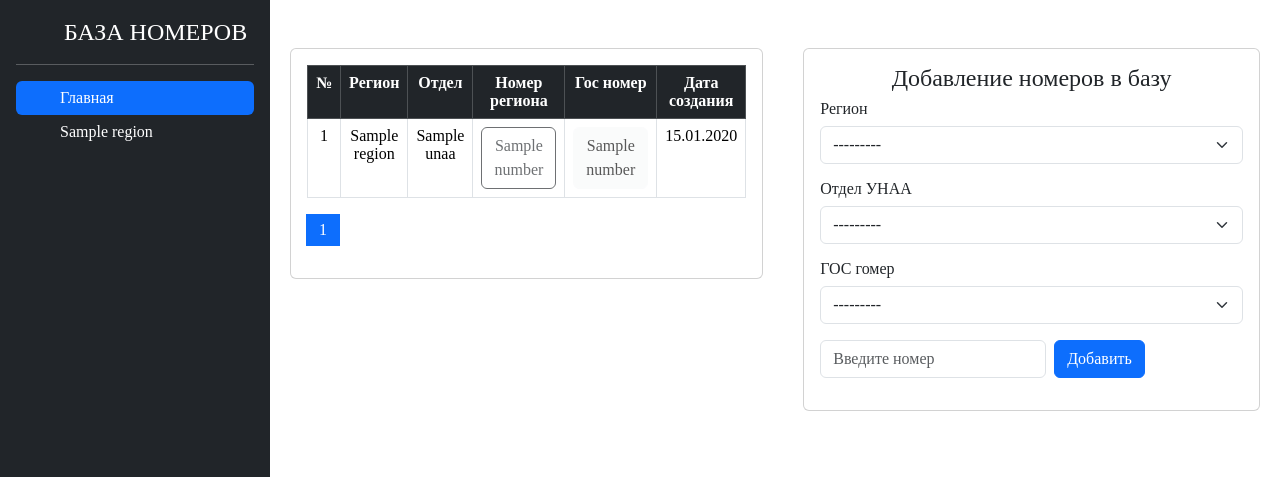
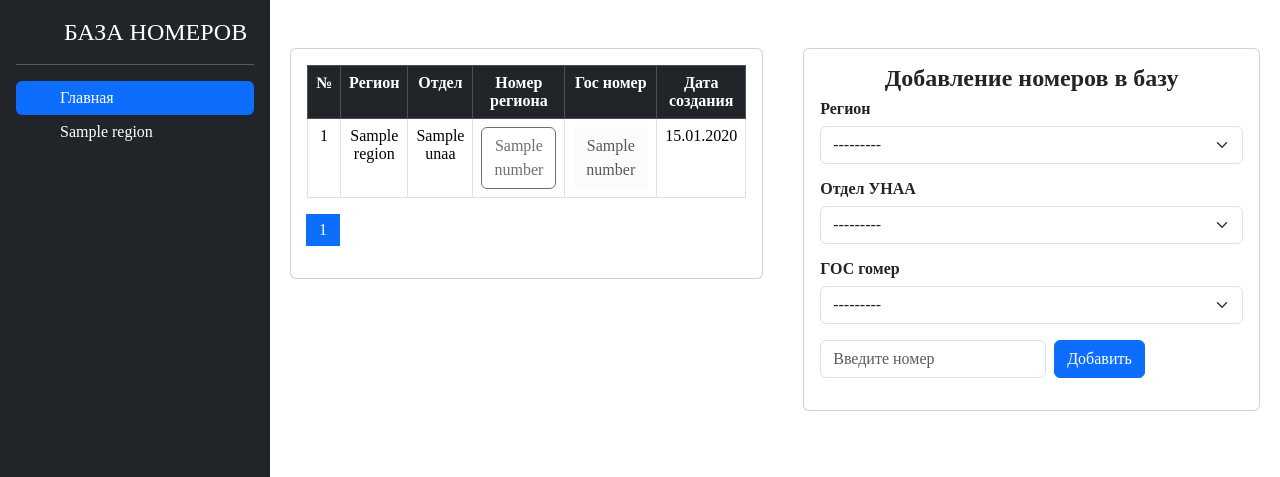
Before and after one commit to jaman-bala/db_numbers, a Django app: page / in a window 1280 px wide. Shown: the top 477 px of the page. Run offline with Django 5.2, Linux system fonts and the light colour scheme; tables that the repository leaves empty hold one stand-in row (values such as "Sample post").

Commit message:
edit index and base

```diff
--- a/backend/apps/allgosnumber/templates/allgosnumbers/index.html
+++ b/backend/apps/allgosnumber/templates/allgosnumbers/index.html
@@ -78,17 +78,17 @@
                     <form action="." method="POST">
                         {% csrf_token %}
                         <fieldset>
-                            <legend class="text-center">Добавление номеров в базу</legend>
+                            <legend class="text-center"><strong>Добавление номеров в базу</strong></legend>
                             <div class="mb-3">
-                                <label class="form-label">Регион</label>
+                                <label class="form-label"><strong>Регион</strong></label>
                                     {{ form.category_region }}
                             </div>
                             <div class="mb-3">
-                                <label class="form-label">Отдел УНАА</label>
+                                <label class="form-label"><strong>Отдел УНАА</strong></label>
                                      {{ form.category_unaa }}
                             </div>
                             <div class="mb-3">
-                                <label class="form-label">ГОС гомер</label>
+                                <label class="form-label"><strong>ГОС гомер</strong></label>
                                     {{ form.category_number }}
                             </div>
                             <div class="row g-2">
--- a/backend/apps/allgosnumber/templates/base.html
+++ b/backend/apps/allgosnumber/templates/base.html
@@ -5,6 +5,7 @@
 <head>
     <meta charset="utf-8">
     <meta name="viewport" content="width=device-width, initial-scale=1">
+    <link rel="icon" href="{% static './src/icons/logo_unaa.png' %}" type="image/x-icon">
     <link href="https://cdn.jsdelivr.net/npm/bootstrap@5.3.2/dist/css/bootstrap.min.css" rel="stylesheet"
           integrity="sha384-T3c6CoIi6uLrA9TneNEoa7RxnatzjcDSCmG1MXxSR1GAsXEV/Dwwykc2MPK8M2HN"
           crossorigin="anonymous">
```
Also changed, not shown: backend/static/src/icons/logo_unaa.png (added).
